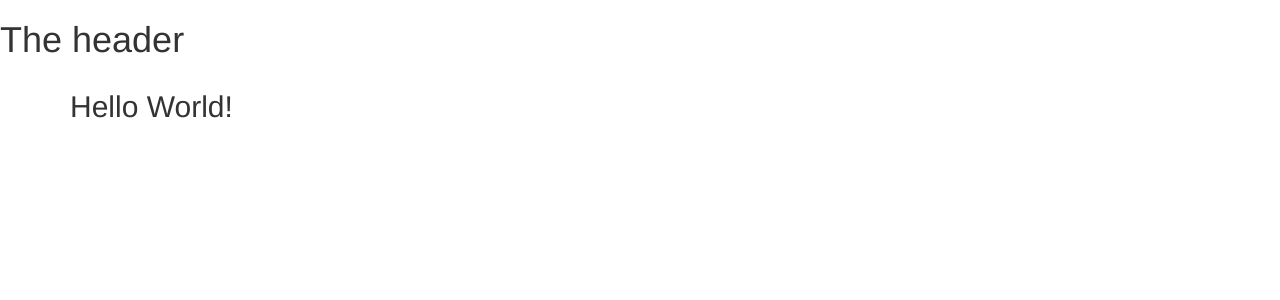
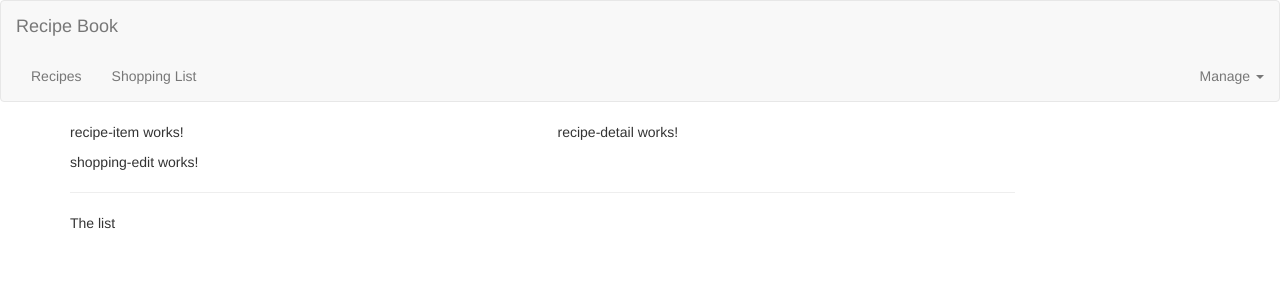
Before and after one commit to Isa1Maria/recipes-angular-app, an Angular app: page / in a window 1280 px wide. Shown: the top 300 px of the page. Built offline with nearby package versions, Linux system fonts and the light colour scheme.

Commit message:
Added a Navigation Bar

```diff
--- a/src/app/app.component.html
+++ b/src/app/app.component.html
@@ -3,7 +3,8 @@
 <div class="container">
   <div class="row">
     <div class="col-md-12">
-      <h2>Hello World!</h2>
+      <app-recipes></app-recipes>
+      <app-shopping-list></app-shopping-list>
     </div>
   </div>
 </div>
--- a/src/app/header/header.component.html
+++ b/src/app/header/header.component.html
@@ -1 +1,28 @@
-<h1>The header </h1>
+<nav class="navbar navbar-default">
+    <div class="container-fluid">
+        <div class="navbar-header">
+            <button type="button" class="navbar-toggle" (click)="collapsed = !collapsed">
+                <span class="icon-bar" *ngFor="let iconBar of [1, 2, 3]"></span>
+              </button>
+            <a routerLink="/" class="navbar-brand">Recipe Book</a>
+        </div>
+        <div class="navbar-collapse" [class.collapse]="collapsed" (window:resize)="collapsed = true"></div>
+
+<div class="navbar-default">
+    <ul class="nav navbar-nav">
+        <li><a href="#">Recipes</a></li>
+        <li><a href="#">Shopping List</a></li>
+    </ul>
+    <ul class="nav navbar-nav navbar-right">
+        <li class="dropdown">
+            <a href="#" class="dropdown-toggle" role="button">Manage <span class="caret"></span></a>
+            <ul class="dropdown-menu">
+                <li><a href="#">Save Data</a></li>
+                <li><a href="#">Fetch Data</a></li>
+            </ul>
+        </li>
+    </ul>
+</div>
+
+    </div>
+</nav>
--- a/src/app/header/header.component.ts
+++ b/src/app/header/header.component.ts
@@ -2,8 +2,8 @@ import {Component} from "@angular/core";
 
 @Component({
     selector: "app-header",
-    templateUrl: "./header.component.html"
+    templateUrl: "./header.component.html",
 })
 export class HeaderComponent {
-
+    collapsed = true;
 }
--- a/src/app/recipes/recipe-list/recipe-list.component.html
+++ b/src/app/recipes/recipe-list/recipe-list.component.html
@@ -1 +1 @@
-<p>recipe-list works!</p>
+<app-recipe-item></app-recipe-item>
--- a/src/app/recipes/recipes.component.html
+++ b/src/app/recipes/recipes.component.html
@@ -1 +1,8 @@
-<p>recipes works!</p>
+<div class="row">
+    <div class="col-md-5">
+        <app-recipe-list></app-recipe-list>
+    </div>
+        <div class="col-md-7">
+            <app-recipe-detail></app-recipe-detail>
+        </div>
+</div>
--- a/src/app/shopping-list/shopping-list.component.html
+++ b/src/app/shopping-list/shopping-list.component.html
@@ -1 +1,7 @@
-<p>shopping-list works!</p>
+<div class="row">
+    <div class="col-xs-10">
+        <app-shopping-edit></app-shopping-edit>
+    <hr>
+    <p>The list</p>
+    </div>
+</div>
```
